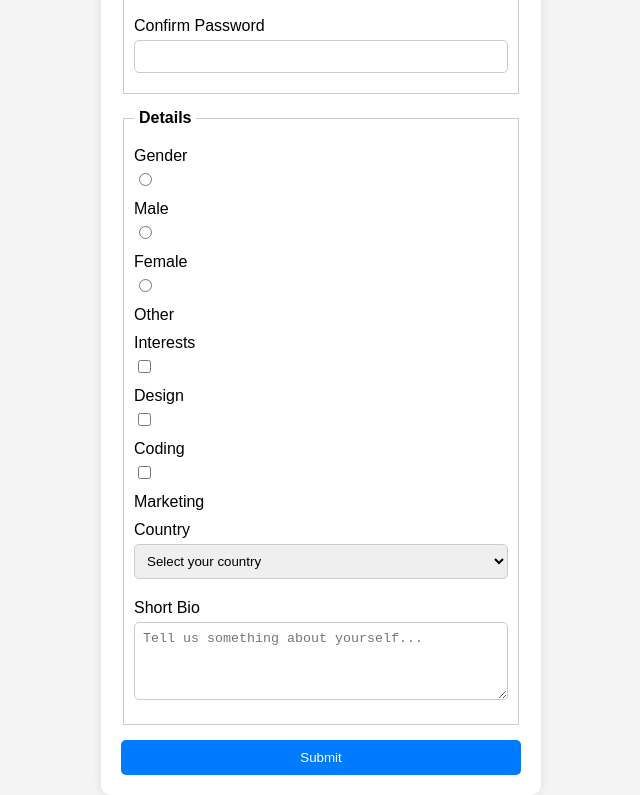
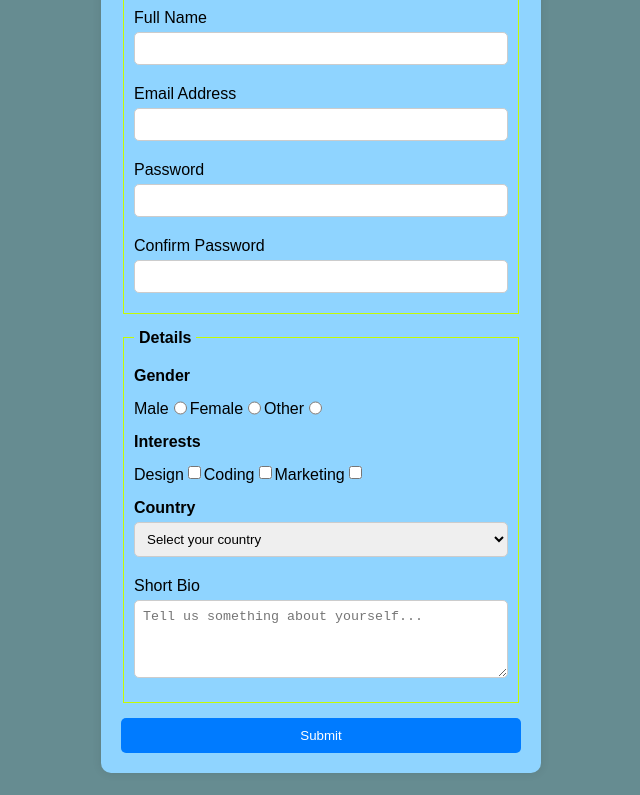
Before and after one commit to WilliamKaung-hub/Html-Css-Exercise1, a plain HTML site: page index.html in a window 1280 px wide. Shown: the part 137-932 px from the top of the page, without its empty margins (319-959 px from the left). Drawn offline with Linux system fonts and the light colour scheme.

Commit message:
CSS
Change code

```diff
--- a/index.html
+++ b/index.html
@@ -7,7 +7,9 @@
     <link rel="stylesheet" href="style.css">
 </head>
 <body>
+    <div class="bod">
     <form>
+        <h1>Registration From</h1>
         <fieldset>
             <legend>Personal Information</legend>
             <label for="fullName">Full Name</label>
@@ -25,27 +27,29 @@
 
         <fieldset>
             <legend>Details</legend>
-            <label>Gender</label>
+            <label style="font-weight: bold;">Gender</label>
             <div class="radio-group">
+                 <label for="male">Male</label>
                 <input type="radio" id="male" name="gender" value="Male" required>
-                <label for="male">Male</label>
+                <label for="female">Female</label>
                 <input type="radio" id="female" name="gender" value="Female">
-                <label for="female">Female</label>
+                <label for="other">Other</label>
                 <input type="radio" id="other" name="gender" value="Other">
-                <label for="other">Other</label>
+
             </div>
 
-            <label>Interests</label>
+            <label style="font-weight: bold;">Interests</label>
             <div class="checkbox-group">
+                 <label for="design">Design</label>
                 <input type="checkbox" id="design" name="interests" value="Design">
-                <label for="design">Design</label>
+                <label for="coding">Coding</label>
                 <input type="checkbox" id="coding" name="interests" value="Coding">
-                <label for="coding">Coding</label>
+                <label for="marketing">Marketing</label>
                 <input type="checkbox" id="marketing" name="interests" value="Marketing">
-                <label for="marketing">Marketing</label>
+
             </div>
 
-            <label for="country">Country</label>
+            <label for="country" style="font-weight: bold;">Country</label>
             <select id="country" name="country" required>
                 <option value="">Select your country</option>
                 <option value="usa">United States</option>
@@ -61,5 +65,6 @@
 
         <button type="submit">Submit</button>
     </form>
+    </div>
 </body>
 </html>
--- a/style.css
+++ b/style.css
@@ -1,26 +1,22 @@
-        /* styles.css */
+
 
 body {
     font-family: Arial, sans-serif;
-    display: flex;
-    justify-content: center;
-    align-items: center;
-    height: 100vh;
-    margin: 0;
-    background-color: #f4f4f4;
+    background-color: #668c91;
 }
 
 form {
-    background: #fff;
+    background: #8fd4ff;
     padding: 20px;
     border-radius: 10px;
     box-shadow: 0 0 10px rgba(0,0,0,0.1);
     width: 100%;
     max-width: 400px;
+
 }
 
 fieldset {
-    border: 1px solid #ccc;
+    border: 1px solid #c5fa03;
     margin-bottom: 15px;
     padding: 10px;
 }
@@ -28,6 +24,7 @@ fieldset {
 legend {
     font-weight: bold;
     padding: 0 5px;
+
 }
 
 label {
@@ -52,6 +49,8 @@ textarea {
 .checkbox-group,
 .radio-group {
     margin-bottom: 10px;
+    display: flex;
+    flex-direction: row;
 }
 
 button[type="submit"] {
@@ -74,3 +73,9 @@ button[type="submit"]:hover {
         padding: 15px;
     }
 }
+.bod{
+    display: flex;
+    justify-content: center;
+    align-items: center;
+
+}
```
